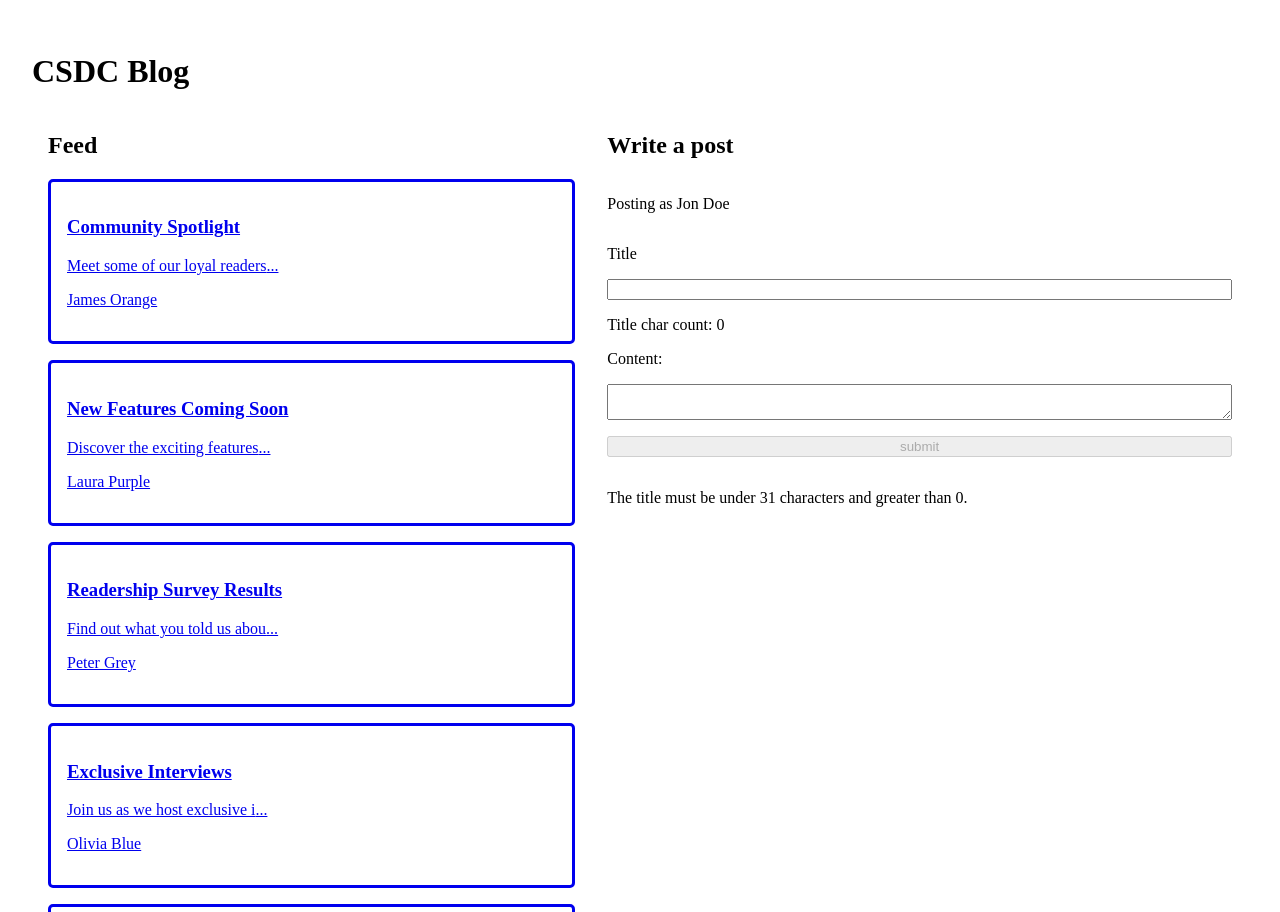
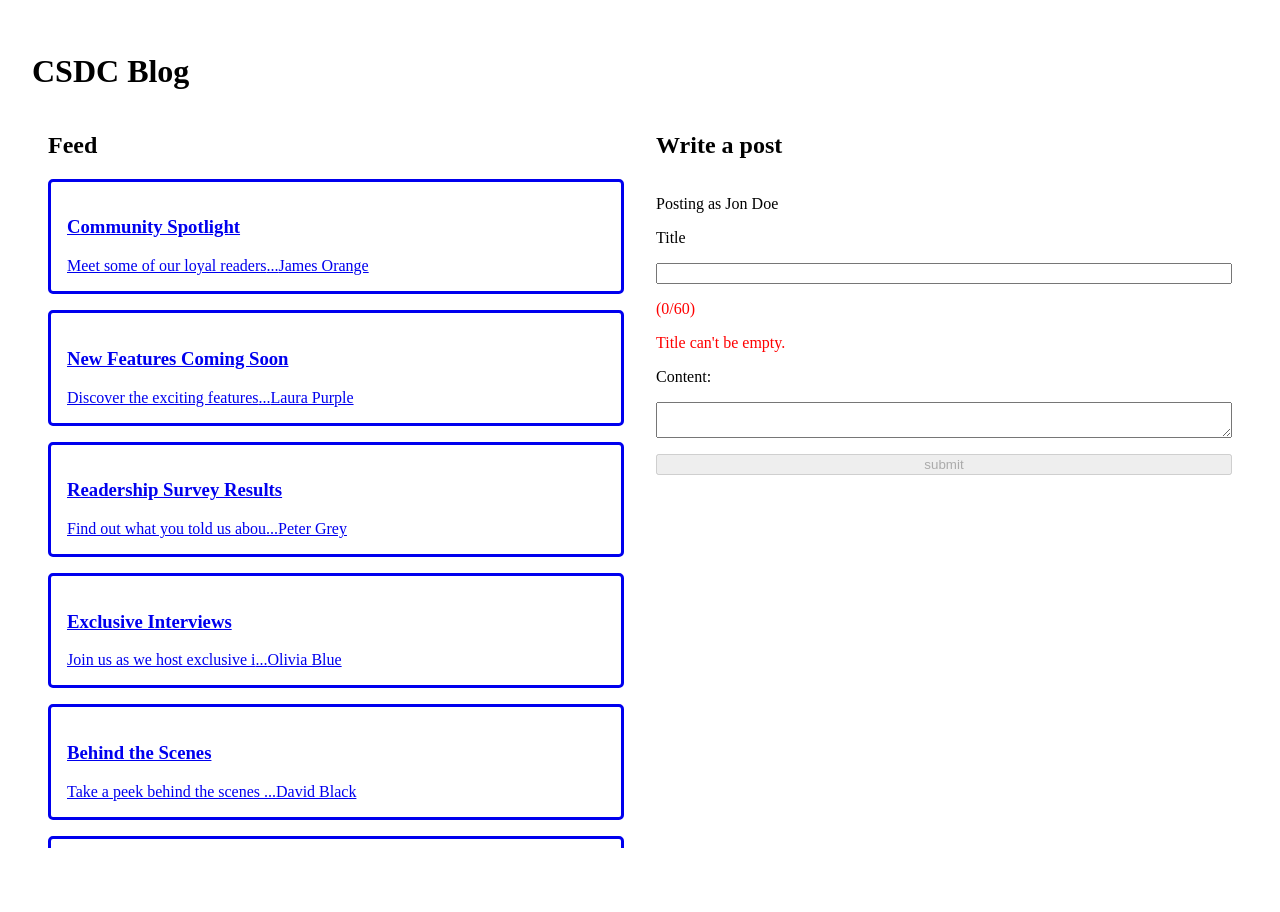
Before and after one commit to Collaborative-Software-Development-Club/ReactNewsBlog, a React (Create React App) app in the folder react-news-blog/: page / in a window 1280 px wide. After the commit the page ends 848 px from the top, so only its background shows below. Built offline with nearby package versions, Linux system fonts and the light colour scheme.

Commit message:
final changes to char count

```diff
--- a/react-news-blog/src/App.css
+++ b/react-news-blog/src/App.css
@@ -1,3 +1,7 @@
+* {
+    box-sizing: border-box;
+}
+
 body {
     padding: 2rem;
     height: 100vh;
@@ -28,8 +32,8 @@ body {
     height: 100%;
 }
 
-.main-page-content > div {
-    flex-grow: 1;
+.main-page-content > * {
+    width: 50%;
     padding: 0 1rem;
 }
 
@@ -83,3 +87,11 @@ Used to display all posts in the corner...*/
     align-content: flex-start;
     gap: 1rem;
 }
+
+.error {
+    color: red;
+}
+
+p {
+    all: unset
+}
--- a/react-news-blog/src/layouts/MainPage/PostWriter.jsx
+++ b/react-news-blog/src/layouts/MainPage/PostWriter.jsx
@@ -1,12 +1,15 @@
 import React, { useRef } from 'react'
 import { useState } from 'react'
+
+const TITLE_LIMIT = 60
 
 const PostWriter = ({ uploadPost, user }) => {
     const titleRef = useRef()
     const contentRef = useRef()
 
     //set the titleCharCount to be set to the current length of the title to start with.
-    const[title, setTitle] = useState("");
+    const [title, setTitle] = useState('')
+    const titleLength = title.length
 
     const createPostData = (title, content) => {
         return {
@@ -20,35 +23,36 @@ const PostWriter = ({ uploadPost, user }) => {
 
     const handleSubmit = (event) => {
         event.preventDefault()
-
         uploadPost(createPostData(titleRef.current.value, contentRef.current.value))
-
     }
 
-
     //create a boolean for the limit of characters then use attribute disabled on the submit button when
-    //we do not have an appropriate character count!
-    let titleIsValid = title.length > 0 && title.length <= 30;
-
+    const titleIsTooLong = titleLength > TITLE_LIMIT
+    const titleIsEmpty = titleLength == 0
+    const titleIsValid = !titleIsTooLong && !titleIsEmpty
 
     return (
-        <div>
+        <form onSubmit={handleSubmit} className="post-creation-form">
             <h2>Write a post</h2>
-            <form onSubmit={handleSubmit} className="post-creation-form">
-                <p>Posting as {user.name}</p>
-                <label htmlFor='title'>Title</label>
-                <input type='text' name='title' ref={titleRef}
-                     onChange={(e) => setTitle(e.target.value)}/>
-                <label>Title char count: {title.length}</label>
-                <label htmlFor='content'>Content:</label>
-                <textarea ref={contentRef} name='content'></textarea>
-                <input type='submit' value='submit' disabled = {!titleIsValid}></input>
-                {
-                    titleIsValid || <p>The title must be under 31 characters and greater than 0.</p>
-                }
-
-            </form>
-        </div>
+            <p>Posting as {user.name}</p>
+            <label htmlFor="title">Title</label>
+            <input
+                type="text"
+                name="title"
+                ref={titleRef}
+                onChange={(e) => setTitle(e.target.value)}
+            />
+            <p className={!titleIsValid && 'error'}>
+                ({title.length}/{TITLE_LIMIT})
+            </p>
+            {titleIsTooLong && (
+                <p className="error">The title must no longer than {TITLE_LIMIT} characters.</p>
+            )}
+            {titleIsEmpty && <p className="error">Title can't be empty.</p>}
+            <label htmlFor="content">Content:</label>
+            <textarea ref={contentRef} name="content"></textarea>
+            <input type="submit" value="submit" disabled={!titleIsValid}></input>
+        </form>
     )
 }
 
```
Also changed, not shown: 1 other file (tests, documents, lock files or other folders).
